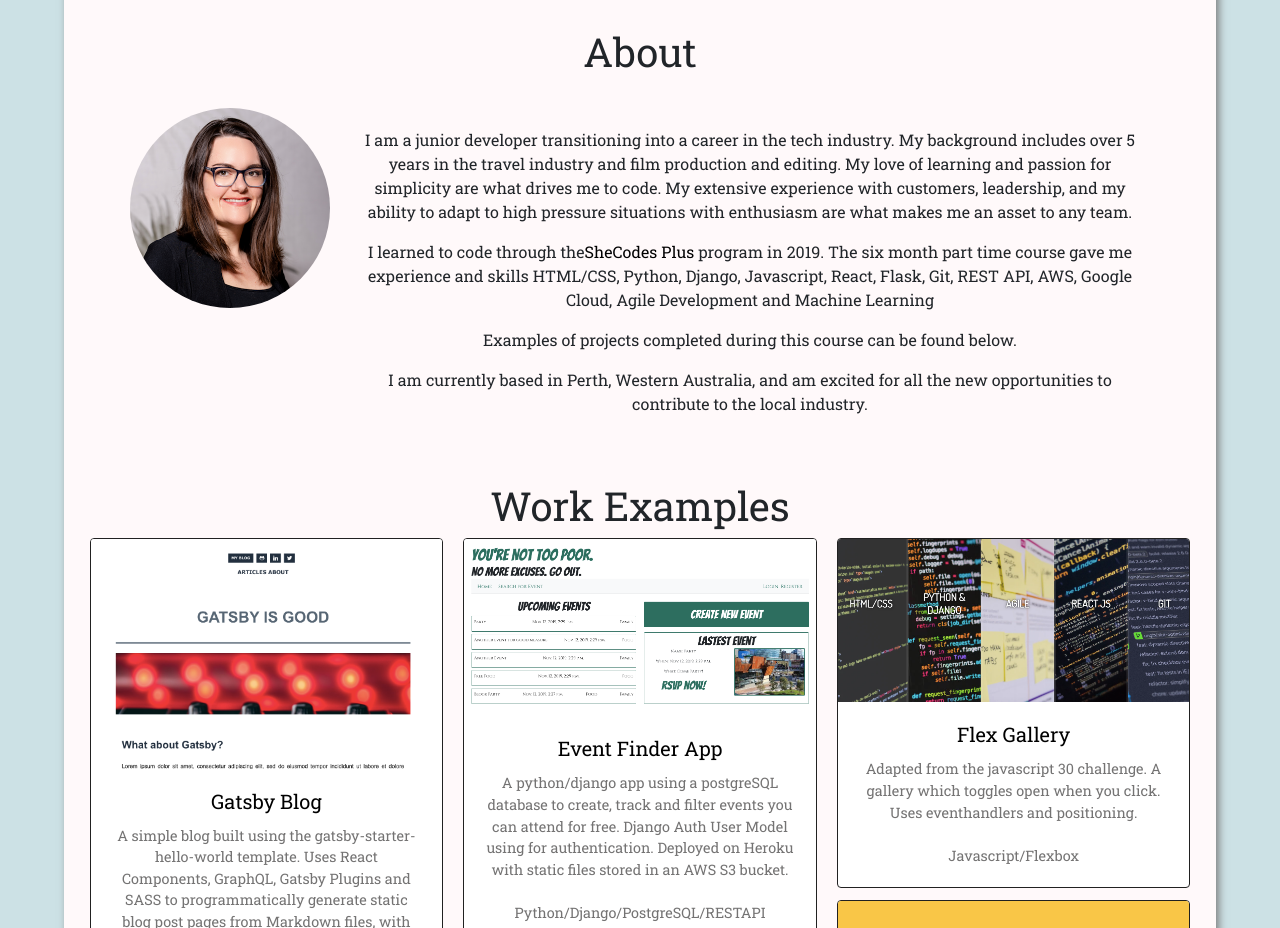
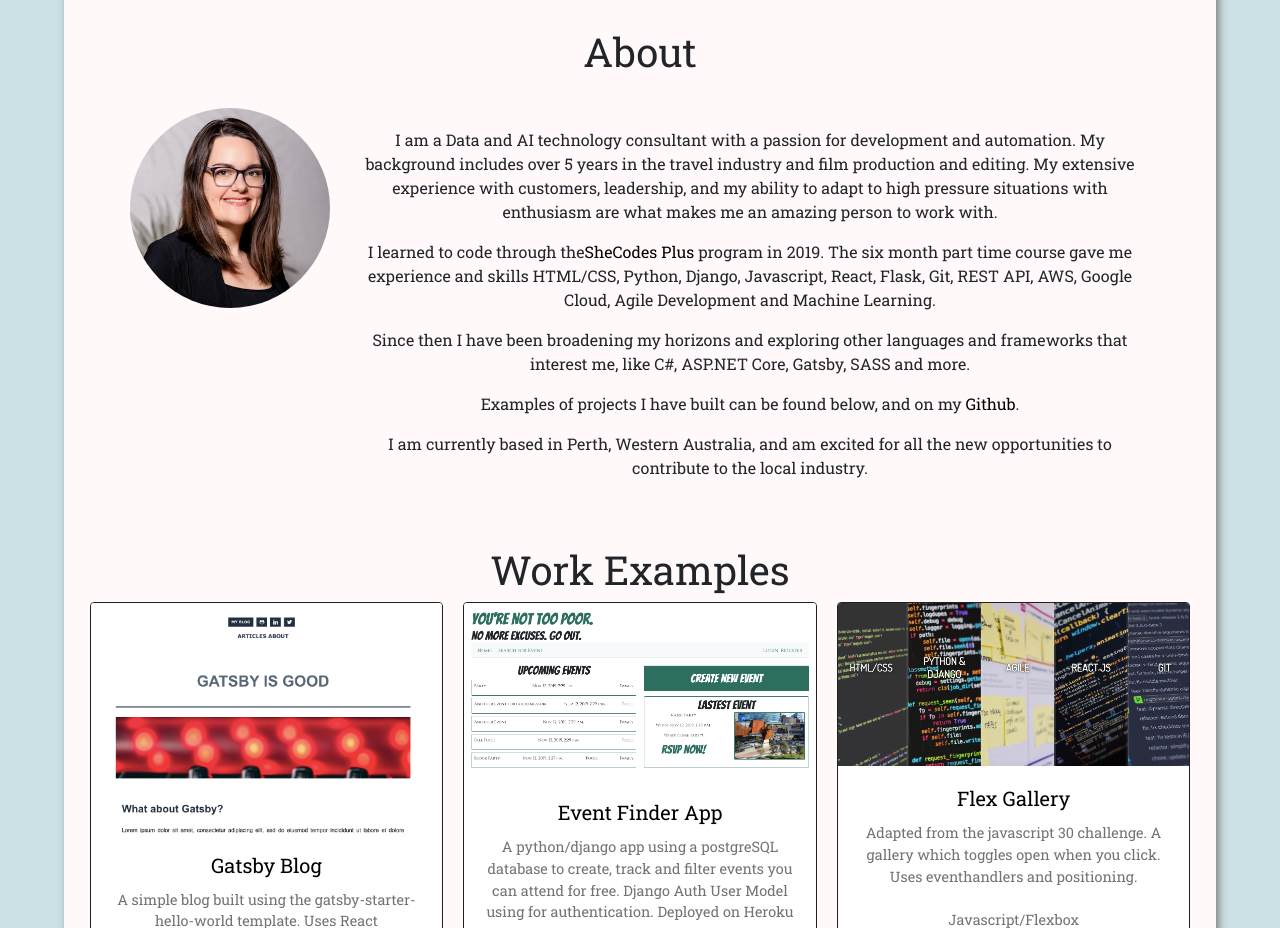
Before and after one commit to sarahlevins/levins-codes-portfolio, a React (Create React App) app: page / in a window 1280 px wide. Shown: the part 1020-1948 px from the top of the page. Built offline with nearby package versions, Linux system fonts and the light colour scheme.

Commit message:
about me update

```diff
--- a/src/containers/AppContainer.js
+++ b/src/containers/AppContainer.js
@@ -31,23 +31,22 @@ function AppContainer() {
         <Navigation />
         <About>
           <p>
-            I am a junior developer transitioning into a career in the tech
-            industry. My background includes over 5 years in the travel industry
-            and film production and editing. My love of learning and passion for
-            simplicity are what drives me to code. My extensive experience with
+            I am a Data and AI technology consultant with a passion for development and automation.
+            My background includes over 5 years in the travel industry
+            and film production and editing. My extensive experience with
             customers, leadership, and my ability to adapt to high pressure
-            situations with enthusiasm are what makes me an asset to any team.
+            situations with enthusiasm are what makes me an amazing person to work with.
           </p>
           <p>
             I learned to code through the
             <a href="https://shecodes.com.au/plus/">SheCodes Plus</a> program in
             2019. The six month part time course gave me experience and skills
             HTML/CSS, Python, Django, Javascript, React, Flask, Git, REST API,
-            AWS, Google Cloud, Agile Development and Machine Learning
+            AWS, Google Cloud, Agile Development and Machine Learning.
           </p>
+          <p>Since then I have been broadening my horizons and exploring other languages and frameworks that interest me, like C#, ASP.NET Core, Gatsby, SASS and more.</p>
           <p>
-            Examples of projects completed during this course can be found
-            below.
+            Examples of projects I have built can be found below, and on my <a href="https://github.com/sarahlevins">Github</a>.
           </p>
           <p>
             I am currently based in Perth, Western Australia, and am excited for
```
